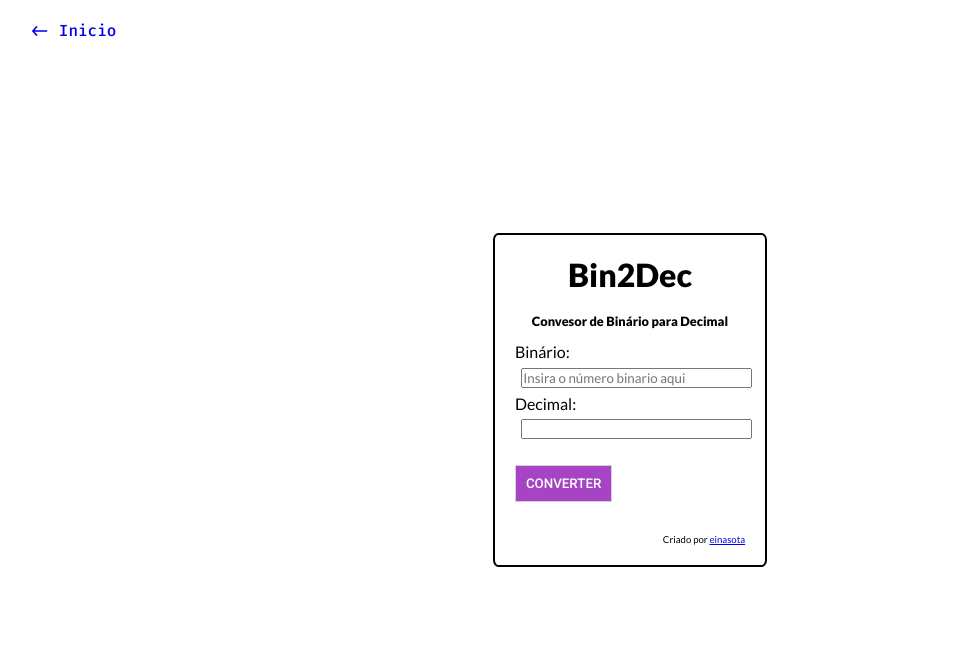
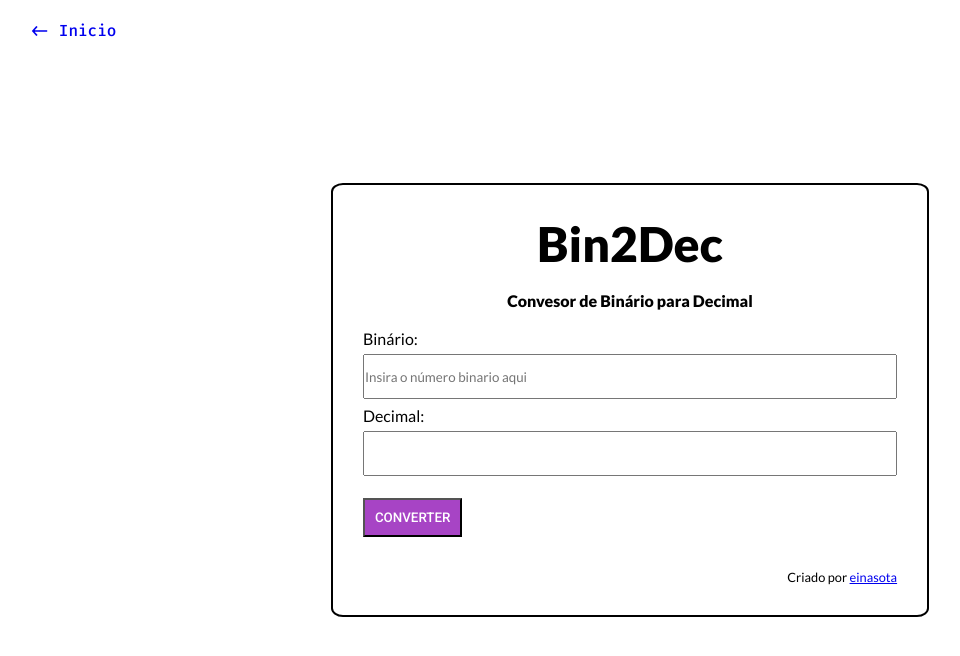
Before and after one commit to einasota/einasota.github.io, a PHP site: page / in a window 1280 px wide. Shown: the top 656 px of the page, without its empty margins (10-970 px from the left). Run offline with PHP 8.4, Linux system fonts and the light colour scheme.

Commit message:
adicionando um pouco de estilizaçao

```diff
--- a/Bin2Dec/index.html
+++ b/Bin2Dec/index.html
@@ -14,8 +14,10 @@
     <div class="bin">
         <h1>Bin2Dec</h1>
         <h3>Convesor de Binário para Decimal</h3>
-        <p>Binário: <input type="text" id="b-entry" class="input" maxlength="8" onchange="converter()" placeholder="Insira o número binario aqui"></p>
-        <p>Decimal: <input type="text" id="d-entry"  class="input" readonly></p>
+        <label class="from_label">Binário:</label>
+        <input type="text" id="b-entry" class="input" maxlength="8" onchange="converter()" placeholder="Insira o número binario aqui">
+        <label class="from_label">Decimal:</label>
+        <input type="text" id="d-entry"  class="input" readonly>
         <input type="button" class="button" value="CONVERTER" onclick="converter()">
         <p class="copyright">Criado por <a href="https://github.com/einasota">einasota</a></p>
     </div>
--- a/Bin2Dec/styles.css
+++ b/Bin2Dec/styles.css
@@ -13,25 +13,28 @@ body {
 }
 
 div {
-    border:2px solid black;
+    border: 2px solid black;
     border-radius: 2%;
-    padding: 20px;
+    padding: 30px;
 }
 
+p {
+    font-size: 120%;
+}
 .input {
     width: 100%;
-    margin: 0.4rem;
+    margin: 0.4rem 0rem 0.4rem 0rem;
+    height: 45px;
 }
+
 .button {
     background-color:#a744c5;
-    border: 1px solid lightgray;
-    border-radius: 1%;
     color: white;
     transition: background-color 0.2s;
     transition: color 0.2s;
     padding: 10px;
     font-family: Roboto;
-    margin-top: 1.2rem;
+    margin-top: 1rem;
 
 }
 
@@ -43,17 +46,18 @@ div {
 h1 {
     text-align: center;
     margin-bottom: 1.2rem;
+    font-size: 300%;
 }
 
 h3 {
-    margin-bottom: 0.8rem;
+    margin-bottom: 1.2rem;
     text-align: center;
-    font-size: 80%;
+    font-size: 100%;
 }
 
 .copyright {
     margin-top: 2rem;
-    font-size: 60%;
+    font-size: 80%;
     text-align: right;
 }
 
```
